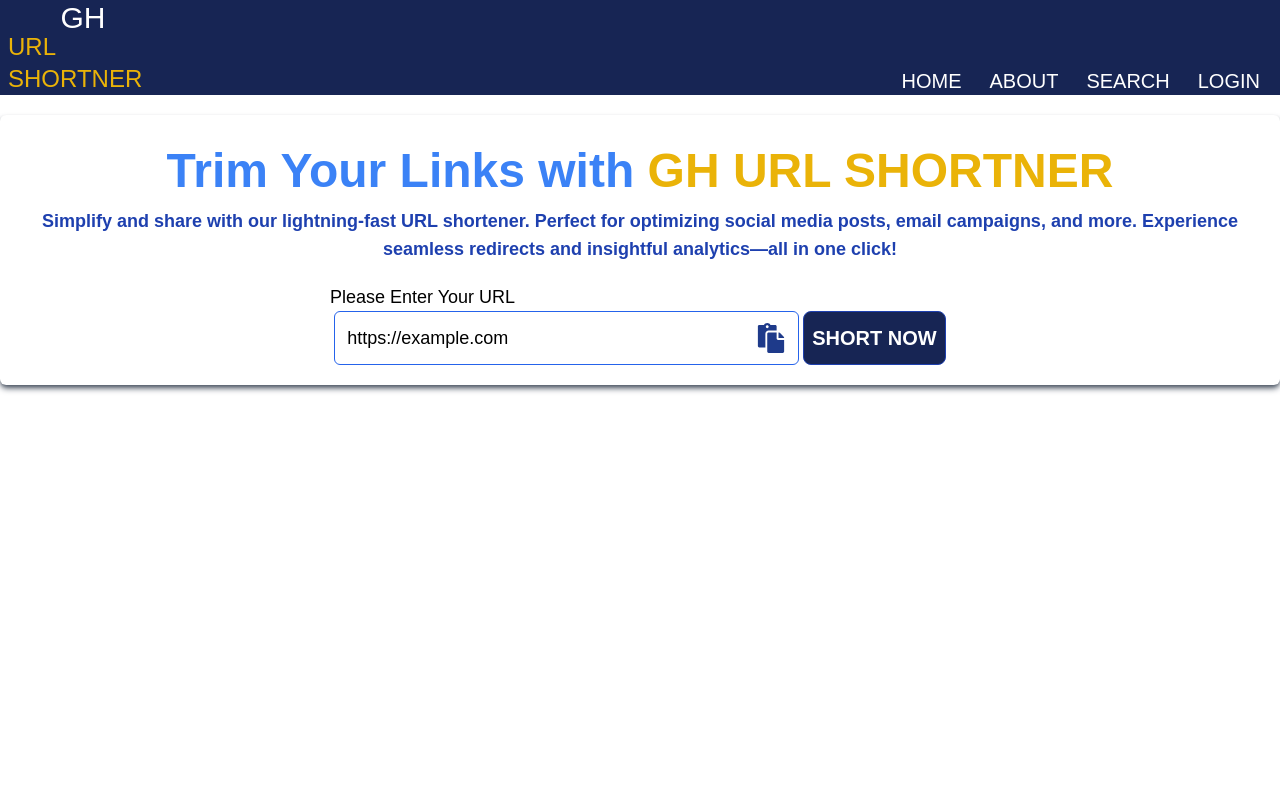
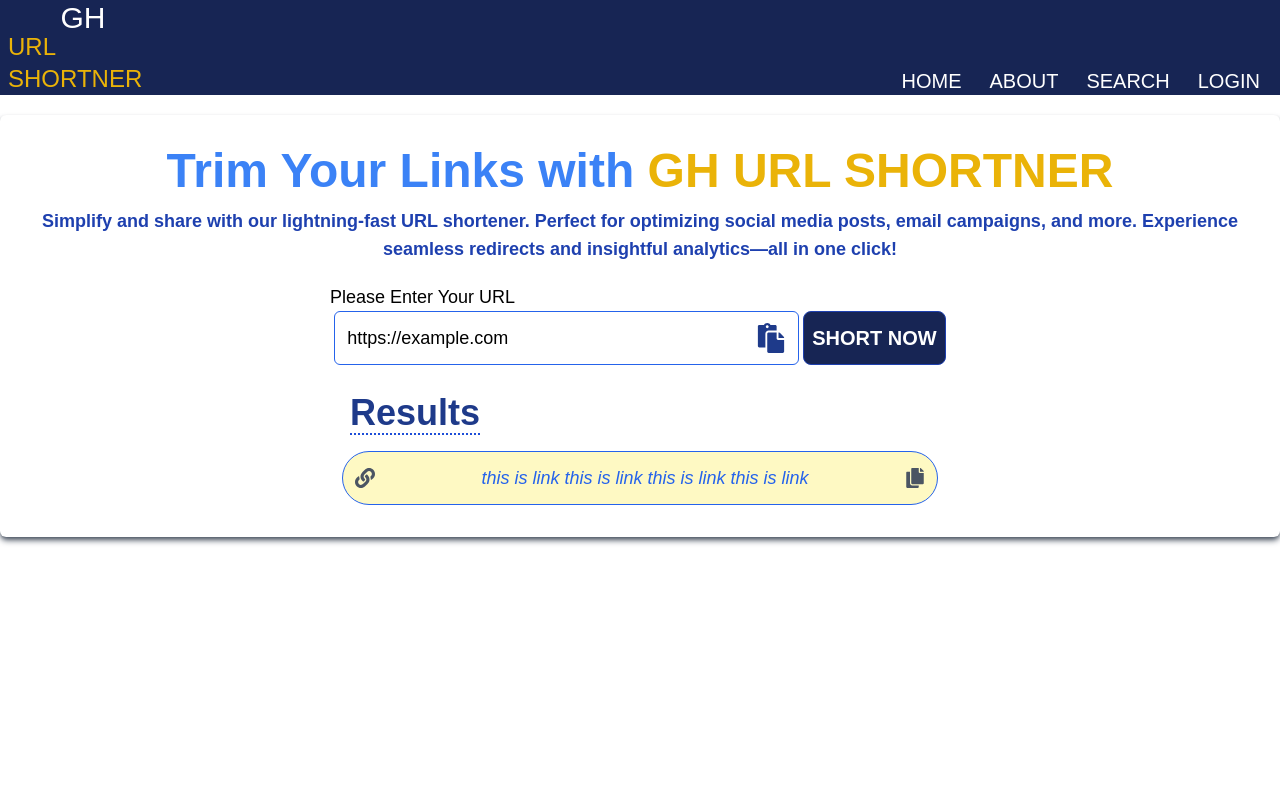
Before and after one commit to mhgkhan/urlshortner, a Next.js app: page / in a window 1280 px wide. Both pictures are taken after typing "https://example.com" into the empty fields and a click on the button "SHORT NOW". Shown: the top 800 px of the page. Built offline with nearby package versions, Linux system fonts and the light colour scheme; a web font is replaced by a local one.

Commit message:
Recieve Links UI Coompleted

```diff
--- a/src/components/tools/Form.jsx
+++ b/src/components/tools/Form.jsx
@@ -1,10 +1,13 @@
 "use client"
 
 import React, { useState } from 'react'
-import { FaPaste } from 'react-icons/fa'
+import { FaCopy, FaLink, FaPaste } from 'react-icons/fa'
+import Loading from '../Loading';
+import { useRouter } from 'next/navigation';
 
 const Form = () => {
 
+    const router = useRouter()
 
     // states for form input
     const [input, setInput] = useState("");
@@ -12,7 +15,8 @@ const Form = () => {
 
 
     // state for if user don't allow the permission
-    const [isPermissionOk,setIsPermissionOk] = useState(false)
+    const [isPermissionOk, setIsPermissionOk] = useState(false)
+
     // function for paste last copy text
     const pasteCopied = async e => {
         try {
@@ -28,11 +32,32 @@ const Form = () => {
     }
 
 
+
+
     // function to change data in the input
     const changeInput = e => setInput(e.target.value);
 
+
+    // active result states
+    const [isActiveResult, setIsActiveResult] = useState(false)
+
+    // states for callling api
+    const [loading, setLoading] = useState(false)
+
+    // submit the form
     const submitUrlForm = e => {
         e.preventDefault()
+        setLoading(true)
+        setIsActiveResult(true)
+
+        try {
+            setTimeout(() => {
+                setLoading(false)
+            }, 1000);
+        } catch (error) {
+            setIsActiveResult(false)
+            setLoading(false)
+        }
     }
 
 
@@ -42,13 +67,27 @@ const Form = () => {
 
             <form onSubmit={submitUrlForm} className='w-full flex items-center justify-center gap-1 md:flex-row flex-col'>
                 <div className=" flex items-center justify-between gap-1 input border border-1 border-blue-600 rounded-md md:w-[75%] w-full p-1 hover:shadow-md hover:shadow-gray-200">
-                    <input type="url" value={input} onChange={changeInput} name='url' id='url' placeholder='Enter Url' className=' placeholder:font-bold text-lg px-2 w-[80%] border-none outline-none py-2 ' />
+                    <input type="url" value={input} onChange={changeInput} required name='url' id='url' placeholder='Enter Url' className=' placeholder:font-bold text-lg px-2 w-[80%] border-none outline-none py-2 ' />
                     <span onClick={pasteCopied} className='cursor-pointer active:scale-105 text-3xl text-blue-900 px-2 hover:text-yellow-500'><FaPaste /></span>
                 </div>
                 <button className='py-3 px-2 active:scale-95 text-xl bg-blue-950 text-white font-bold outline-none border border-1 border-blue-800 rounded-lg  hover:bg-white hover:text-yellow-600 hover:border-blue-700 w-full md:w-auto md:m-0 my-2'>SHORT NOW</button>
             </form>
-            {isPermissionOk?<p className="text-red-800 px-2 py-1 text-center font-bold">Permission Denied: Please type your URL manually</p>:""}
+            {isPermissionOk ? <p className="text-red-800 px-2 py-1 text-center font-bold">Permission Denied: Please type your URL manually</p> : ""}
 
+            {
+                isActiveResult ? <section className='w-full p-3 mt-2'>
+                  {  loading? <Loading /> :  <>
+                        <h2 className="md:text-4xl text-2xl font-bold m-2 text-blue-900 inline-block border-b border-b-2 border-b-blue-700 border-dotted">Results</h2>
+                        <ul className="mt-2">
+                            <li className='w-full flex items-center justify-between gap-2 p-3 text-lg border border-1 border-blue-600 rounded-full bg-yellow-100 text-blue-600 italic'>
+                                <span className='active:scale-105 text-xl text-gray-600  cursor-pointer' onClick={()=>router.push("")} ><FaLink /></span> &nbsp;
+                                this is link this is link this is link this is link
+                                <span className='text-xl text-gray-600 cursor-pointer active:scale-105' onClick={()=>router.push("")} ><FaCopy /></span>
+                            </li>
+                        </ul>
+                    </> }
+                </section> : ""
+            }
 
 
         </section>
```
